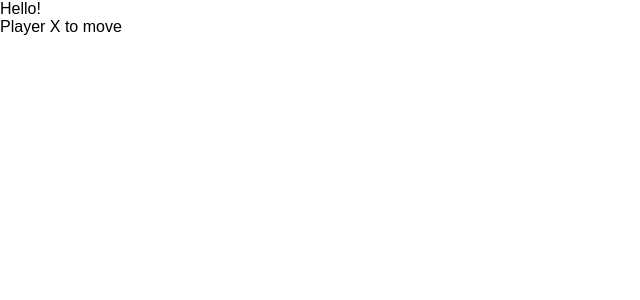
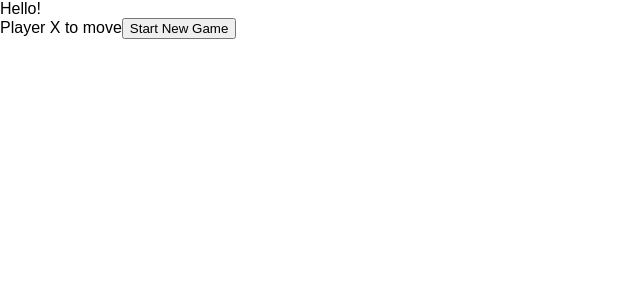
Before and after one commit to DylanSp/tic-tac-toe-react, a React (Create React App) app: page / in a window 1280 px wide. Shown: the top 300 px of the page, without its empty margins (0-640 px from the left). Built offline with nearby package versions, Linux system fonts and the light colour scheme; the HTML template or start-up script is replaced by a standard one.

Commit message:
Implement New Game Button functionality, with test

```diff
--- a/src/App.tsx
+++ b/src/App.tsx
@@ -26,7 +26,7 @@ class App extends React.Component<AppProps, AppState> {
                     currentPlayer={this.state.game.currentPlayer}
                     winningPlayer={this.state.game.winningPlayer}
                 />
-                <NewGameButton />
+                <NewGameButton startNewGame={() => this.setState({game: new TicTacToeGame()})} />
             </div>
         );
     }
--- a/src/NewGameButton.tsx
+++ b/src/NewGameButton.tsx
@@ -1,7 +1,12 @@
 import { SFC } from "react";
 import * as React from "react";
 
-export const NewGameButton: SFC<{}> = () => (
-    <>
-    </>
+interface NewGameButtonProps {
+    startNewGame: () => void;
+}
+
+export const NewGameButton: SFC<NewGameButtonProps> = (props) => (
+    <button type="button" onClick={props.startNewGame}>
+        Start New Game
+    </button>
 );
```
Also changed, not shown: 1 other file (tests, documents, lock files or other folders).
